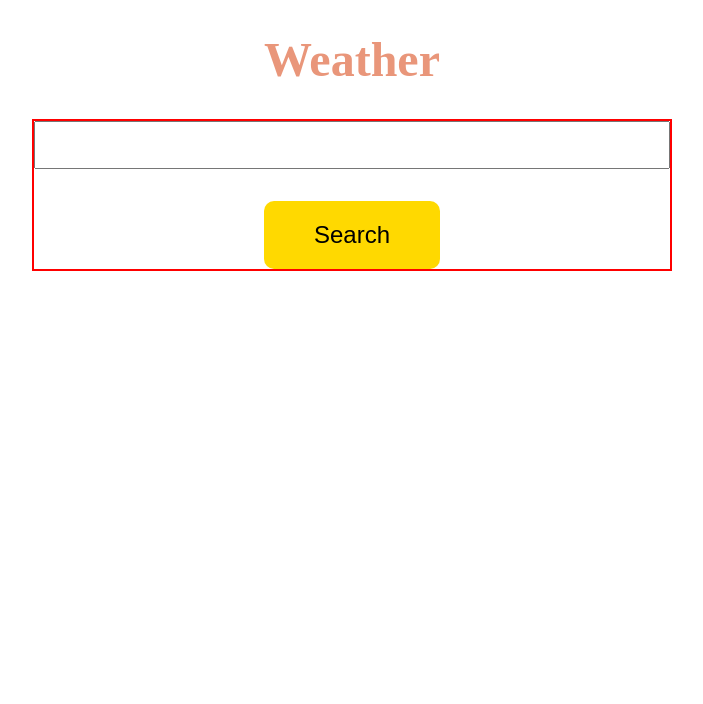
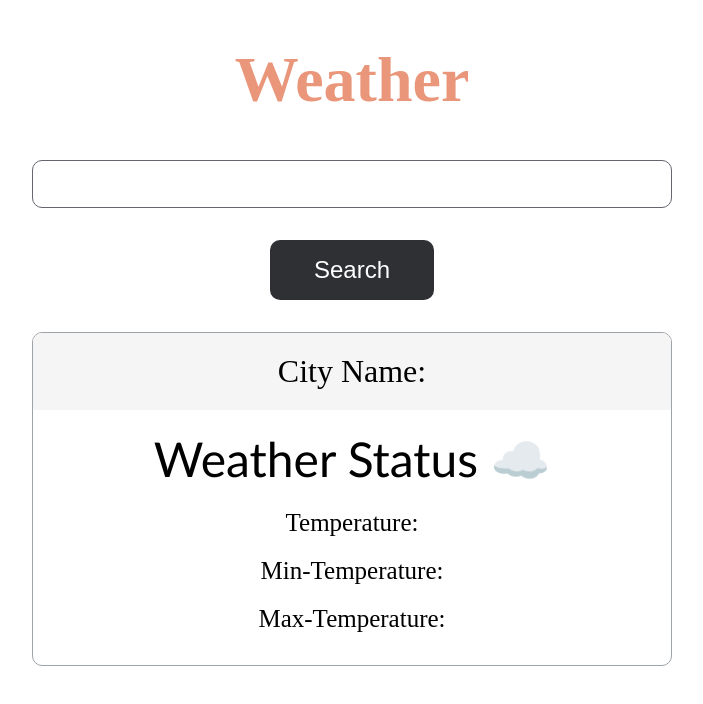
Before and after one commit to Nishkarsh1606/weather-app, a plain HTML site: page index.html in a window 1280 px wide. Shown: the whole page, without its empty margins (288-991 px from the left). Drawn offline with Linux system fonts and the light colour scheme.

Commit message:
complete version 1

```diff
--- a/index.html
+++ b/index.html
@@ -8,29 +8,27 @@
     <link rel="stylesheet" href="/style.css">
 </head>
 <body>
+<main>
     <h1 class="header">Weather</h1>
-
-    <section id="searchSection" style="border: 2px solid red; width: 50vw; margin: auto;">
+    <section id="searchSection" style="width: 50vw; margin: auto; margin-bottom:2rem;">
         <div id="searchBarDiv">
             <input type="text" name="searchBar" id="searchBarTxt" class="trial">
         </div>
         <div id="searchButtonDiv" style="margin-top:2rem; text-align: center;">
-            <button id="submitBtn">
-                Search
-            </button>
+            <button id="submitBtn">Search</button>
         </div>
     </section>
 
-    <section id="resultSection">
-        <div id="weatherInfo">
-            <p id="cityName"></p>
-            <p id="mainMessage"></p>
-            <p id="currentTemp"></p>
-            <p id="maxTemp"></p>
-            <p id="minTemp"></p>
+    <section id="resultSection" style="border: 1px solid #9EA3A8; width: 50vw; margin: auto; border-radius: 10px; overflow-x: hidden; margin-bottom: 5rem;">
+        <div id="weatherInfo" style="text-align: center;">
+            <p id="cityName" style="font-size: 2rem;" class="no-margin-block">City Name: </p>
+            <p id="mainMessage" style="font-size: 3rem; margin-bottom: 20px; font-family: 'Gill Sans', 'Gill Sans MT', Calibri, 'Trebuchet MS', sans-serif;" class="no-margin-block margin-10px">Weather Status ☁️</p>
+            <p id="currentTemp" class="no-margin-block" style="margin-bottom: 20px;">Temperature: </p>
+            <p id="maxTemp" class="no-margin-block" style="margin-bottom: 20px;">Min-Temperature: </p>
+            <p id="minTemp" class="no-margin-block" style="margin-block-end: 2rem;">Max-Temperature: </p>
         </div>
     </section>
-
+</main>
 <script src="/script.js"></script>
 </body>
 </html>
--- a/script.js
+++ b/script.js
@@ -0,0 +1,21 @@
+const searchBarInput=document.querySelector('#searchBarTxt')
+const searchBtn=document.querySelector("#submitBtn")
+const cityName=document.querySelector("#cityName")
+const weatherStat=document.querySelector('#mainMessage')
+const currentTemp=document.querySelector('#currentTemp')
+const maxTemp=document.querySelector('#maxTemp')
+const minTemp=document.querySelector("#minTemp")
+
+const getWeather=async()=>{
+    const searchCityName=searchBarInput.value
+    const response=await fetch(`https://api.openweathermap.org/data/2.5/weather?q=${searchCityName}&appid=a6d8d3e278a1745de95c8de12eb58ce2`)
+    const data=await response.json()
+    console.log(data);
+    cityName.innerHTML=data.name
+    weatherStat.innerHTML=data.weather[0].main //for message- eg: clouds
+    currentTemp.innerHTML=`<span>Temp: ${data.main.temp}<span>`
+    maxTemp.innerHTML=`<span>Max-Temp: ${data.main.temp_max}</span>`
+    minTemp.innerHTML=`<span>Min-Temp: ${data.main.temp_min}</span>`
+}
+
+searchBtn.addEventListener('click',getWeather)
--- a/style.css
+++ b/style.css
@@ -5,19 +5,42 @@ box-sizing: border-box;
 .header{
     text-align: center;
     color:darksalmon;
-    font-size: 3rem;
+    font-size: 4rem;
 }
 
 input[name='searchBar']{
     width: 100%;
     height: 3rem;
+    border-radius: 10px;
+    border: 0.1px solid #64676E;
+    font-size: 2rem;
+    text-align: center;
 }
 
 #submitBtn{
     border: none;
-    background-color:hsl(51, 100%, 50%);
+    background-color: #2E3033;
+    color: white;
     border-radius: 10px;
-    padding:20px 50px;
+    padding: 16px 44px;
     font-size: 1.5rem;
     font-weight: 200;
 }
+
+#cityName{
+    background-color: whitesmoke;
+    font-weight: 200;
+    padding: 20px;
+}
+
+.no-margin-block{
+    margin-block-start: 0;
+    margin-block-end: 0;
+    font-size: 25px;
+    font-family: 'Times New Roman', Times, serif;
+    font-weight: 100;
+}
+
+.margin-10px{
+    margin: 20px 0 20px 0;
+}
```
